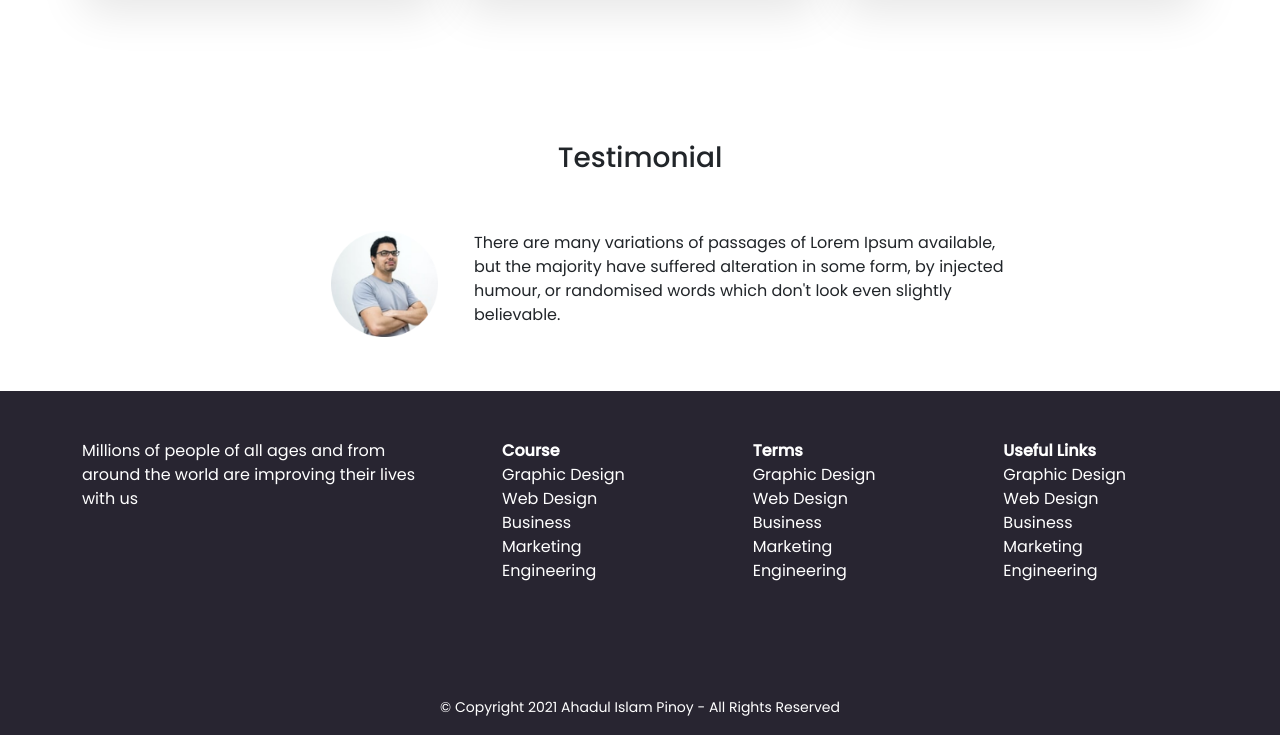
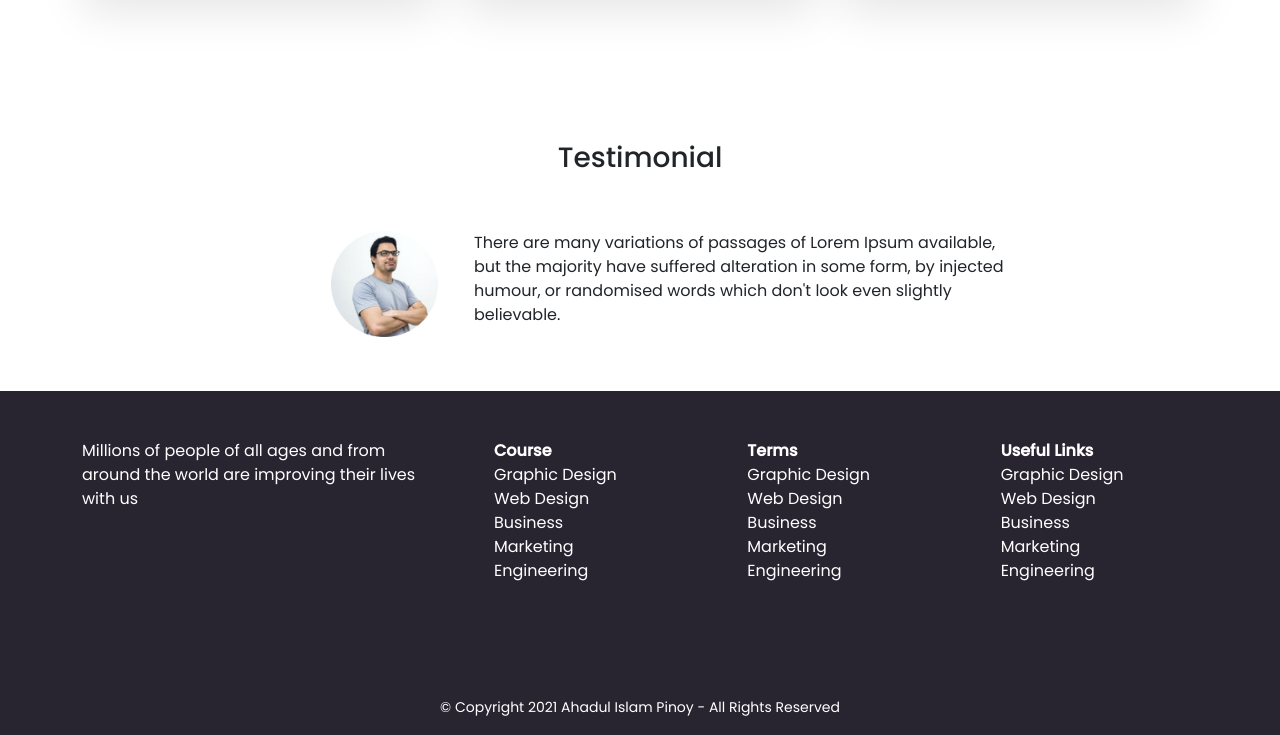
Before and after one commit to ahadulislampinoy/e-school, a plain HTML site: page index.html in a window 1280 px wide. Shown: the part 1588-2323 px from the top of the page. Drawn offline with nearby package versions, Linux system fonts and the light colour scheme.

Commit message:
Update index.html

```diff
--- a/index.html
+++ b/index.html
@@ -289,7 +289,7 @@
     <!-- footer -->
     <footer class="pt-5">
       <div class="container">
-        <div class="row g-5">
+        <div class="row g-4">
           <div class="col-lg-4 text-white">
             <p class="footer_left_text">
               Millions of people of all ages and from around the world are
```
